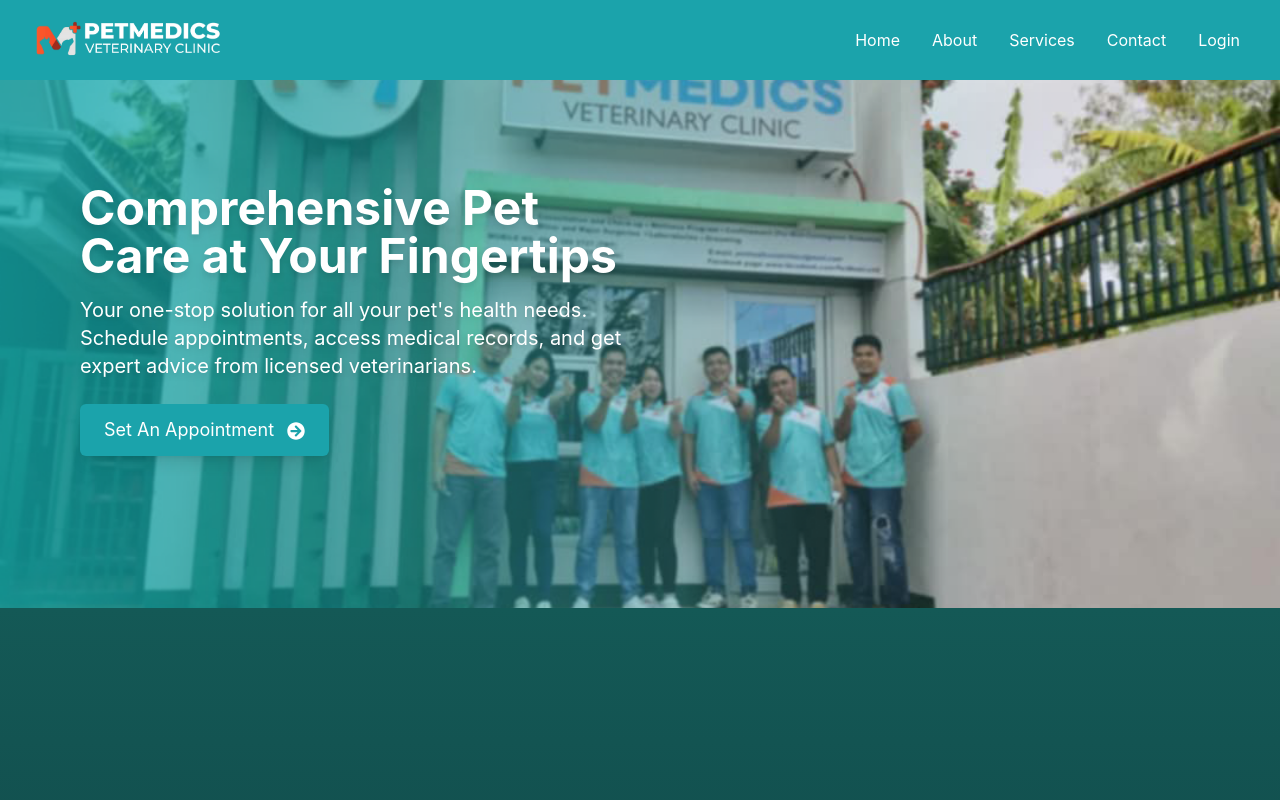
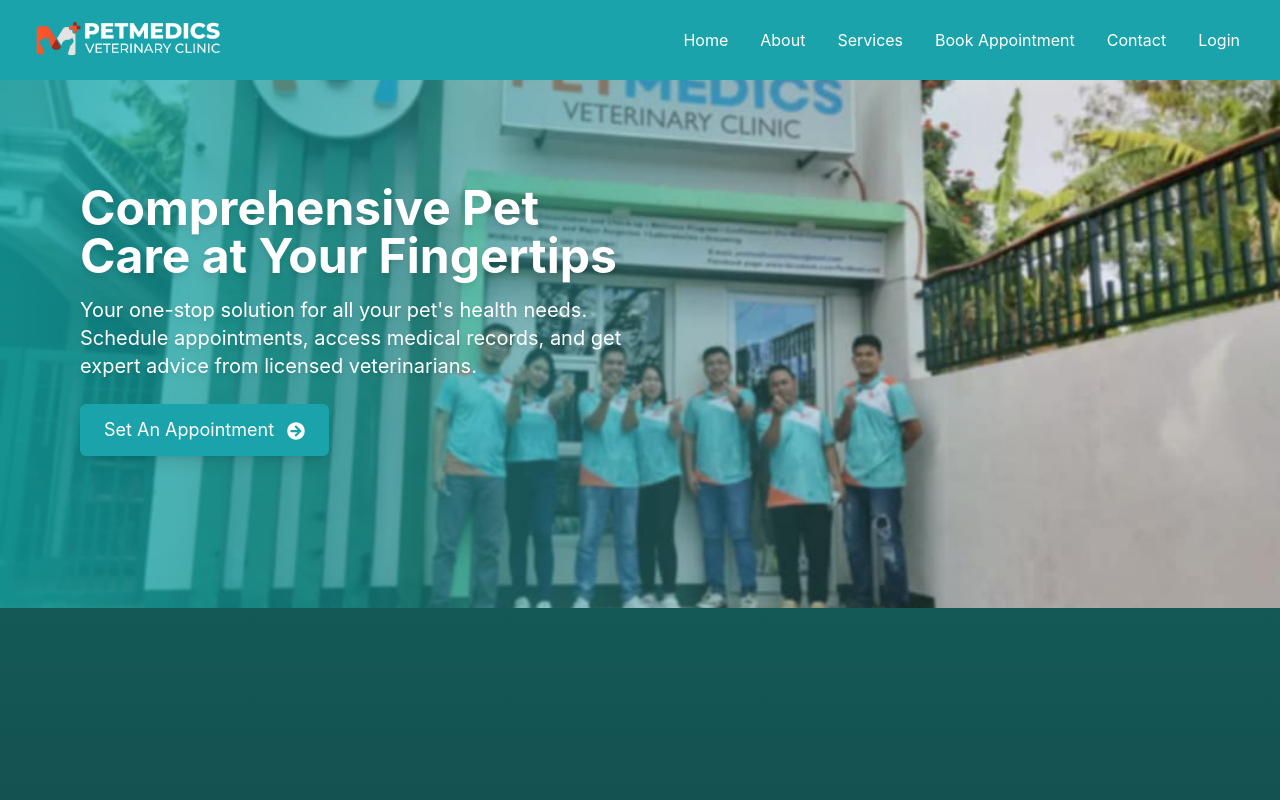
Before and after one commit to k-metra/PetCare, a React (Create React App) app in the folder frontend/: page /home in a window 1280 px wide. Shown: the top 800 px of the page. Built offline with nearby package versions, Linux system fonts and the light colour scheme; a web font is replaced by a local one.

Commit message:
feat(navbar): add Book Appointment link to navigation

```diff
--- a/frontend/src/components/navbar.jsx
+++ b/frontend/src/components/navbar.jsx
@@ -34,6 +34,7 @@
                 <NavItem href="/home">Home</NavItem>
                 <NavItem href="/home#about">About</NavItem>
                 <NavItem href="/home#services">Services</NavItem>
+                <NavItem href="/set-appointment">Book Appointment</NavItem>
                 <NavItem href="/home#contact">Contact</NavItem>
                 {!localStorage.getItem('token') && <NavItem href="/login">Login</NavItem>}
             </ul>
@@ -48,6 +49,7 @@
             <NavItem href="/home">Home</NavItem>
             <NavItem href="/home#about">About</NavItem>
             <NavItem href="/home#services">Services</NavItem>
+            <NavItem href="/set-appointment">Book Appointment</NavItem>
             <NavItem href="/home#contact">Contact</NavItem>
             {!localStorage.getItem('token') && <NavItem href="/login">Login</NavItem>}
         </div>
```
